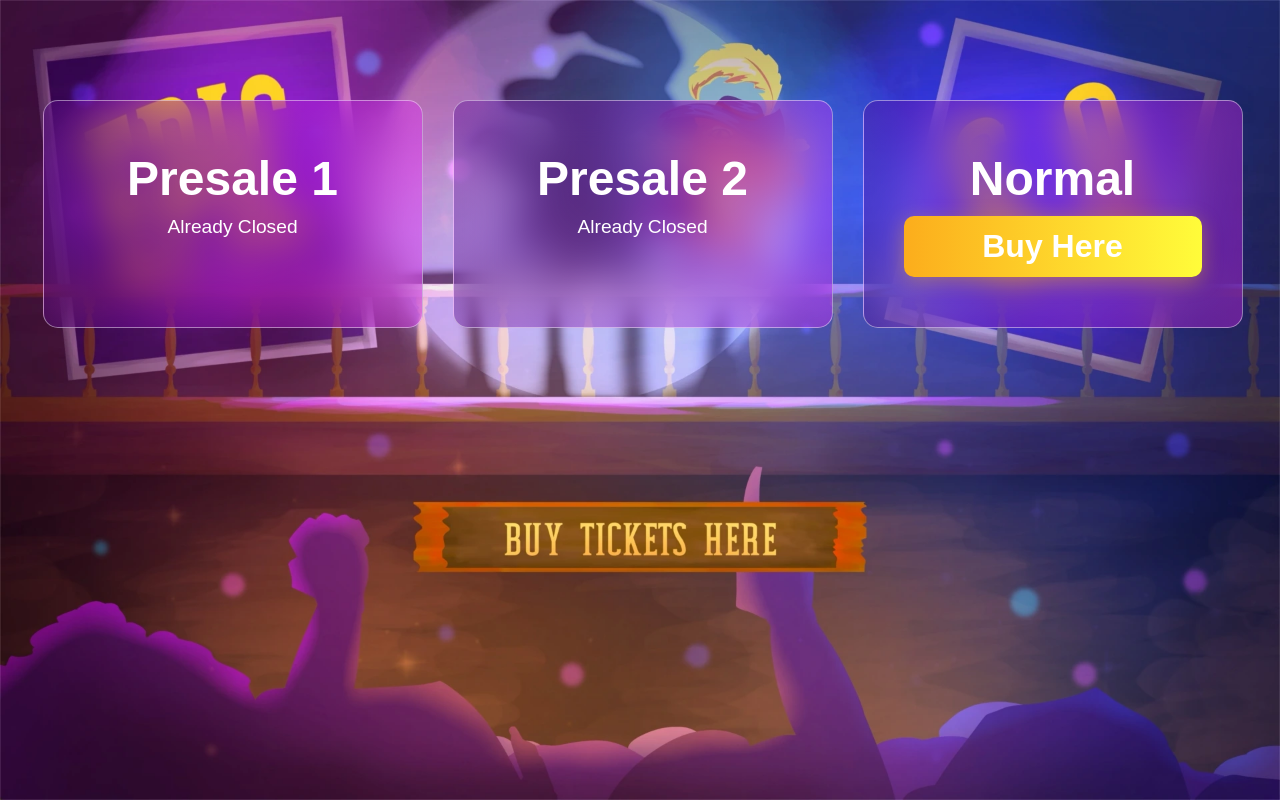
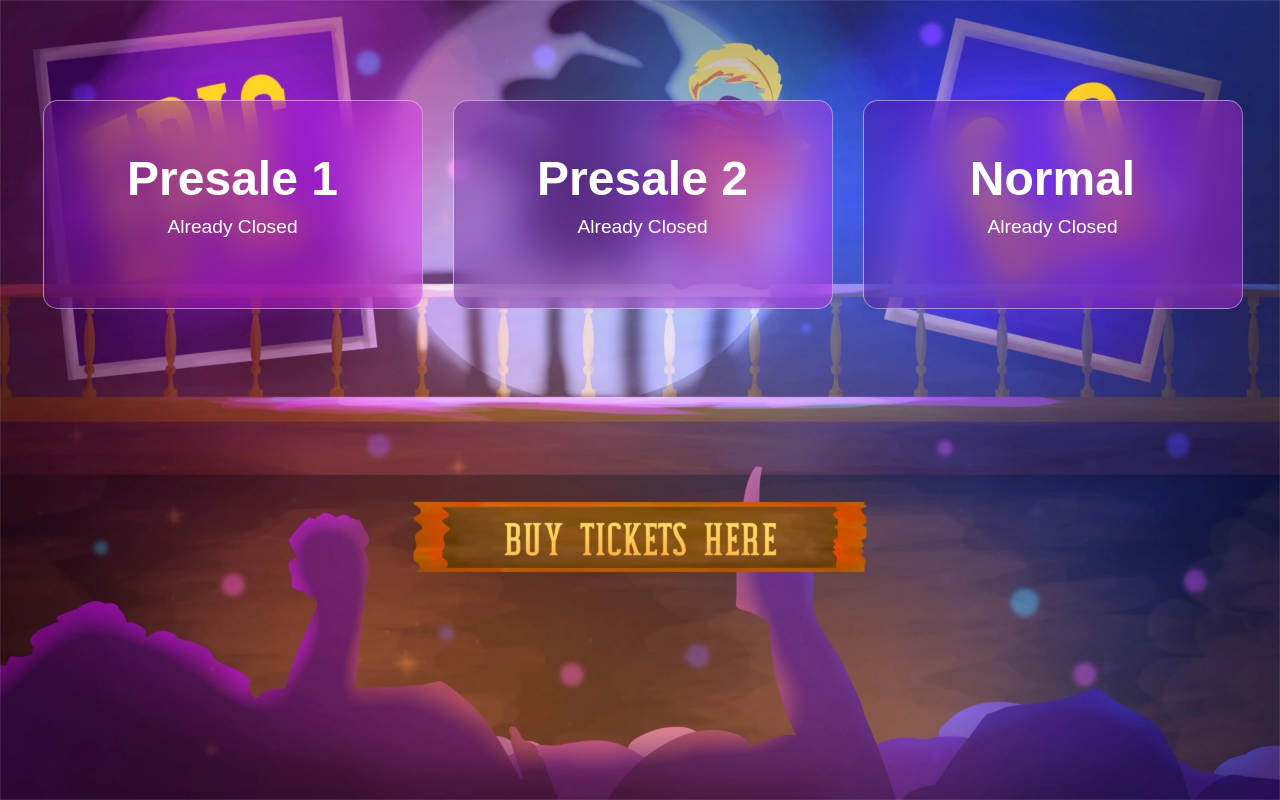
Before and after one commit to womiekom/epic6.0, a website: page client/tickets/tickets.html in a window 1280 px wide. Drawn offline with Linux system fonts and the light colour scheme; no server answers; a web font is replaced by a local one.

Commit message:
Update tickets.html

```diff
--- a/client/tickets/tickets.html
+++ b/client/tickets/tickets.html
@@ -25,7 +25,7 @@
                 </div>
                 <div class="ticket-card">
                     <h2>Normal</h2>
-                    <div class="ticket-btn" id="ticket-btn">Buy Here</div>
+                    <p class="date">Already Closed</p>
                 </div>
             </div>
 
```
